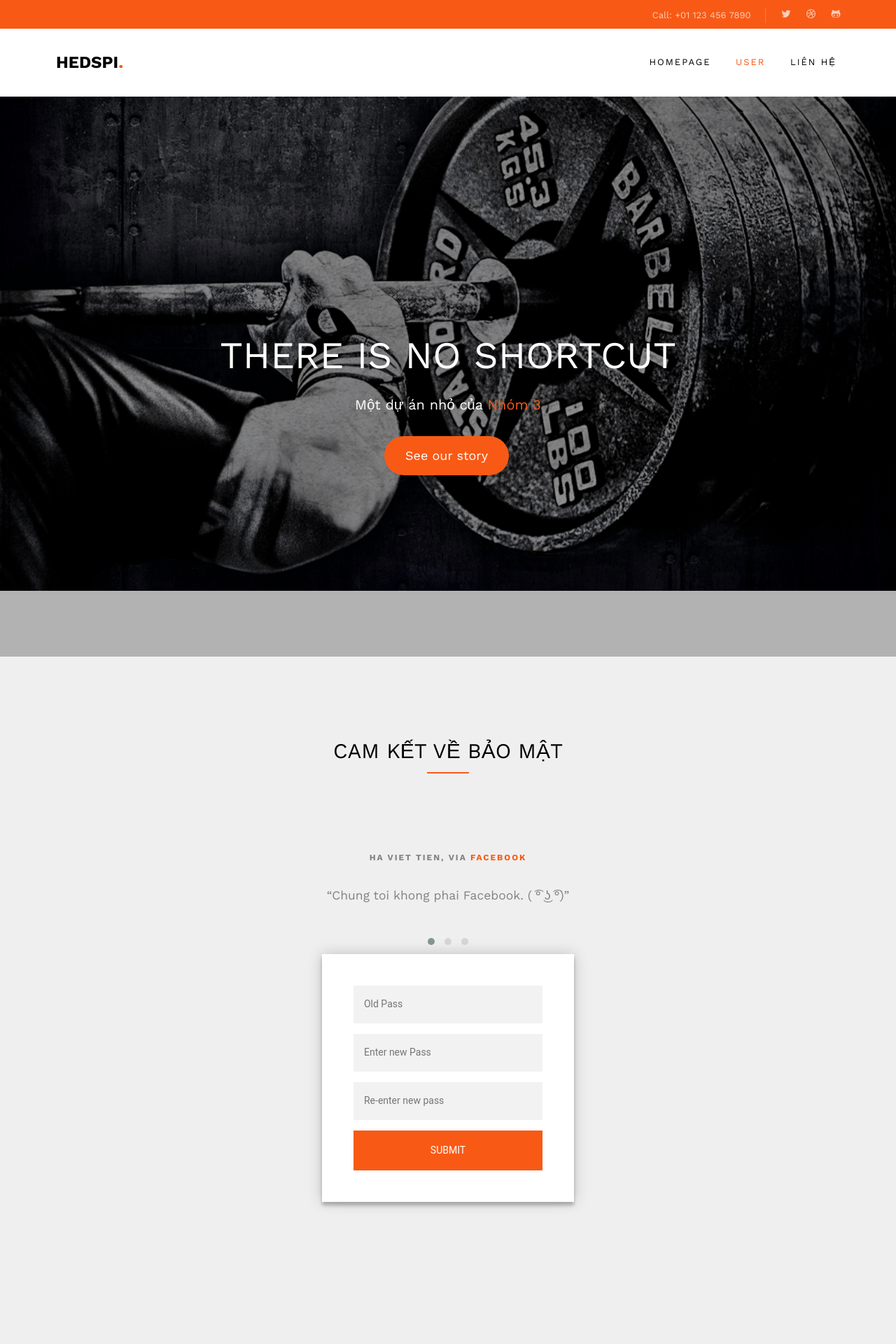
After one commit to tienthegainz/IT4082, a PHP site: page /changeinfo_pass.php in a window 1280 px wide. The commit adds this page. Shown: the top 1920 px of the page at 70% size. Run offline with PHP 8.4, Linux system fonts and the light colour scheme; some web fonts are replaced.

Commit message:
sua file changeinfo thanh changeinfo_pass

```diff
--- /dev/null
+++ b/changeinfo_pass.php
@@ -0,0 +1,328 @@
+<!doctype html>
+
+<html>
+<head>
+
+  <!--<meta charset="utf-8">-->
+  <meta http-equiv="Content-Type" content="text/html; charset=UTF-8"/>
+  <meta http-equiv="X-UA-Compatible" content="IE=edge">
+  <title>HST &mdash; Private Info</title>
+  <meta name="viewport" content="width=device-width, initial-scale=1">
+  <meta name="description" content="Free HTML5 Website Template by freehtml5.co" />
+  <meta name="keywords" content="free website templates, free html5, free template, free bootstrap, free website template, html5, css3, mobile first, responsive" />
+  <meta name="author" content="freehtml5.co" />
+
+  <!--
+  //////////////////////////////////////////////////////
+
+  FREE HTML5 TEMPLATE
+  DESIGNED & DEVELOPED by FreeHTML5.co
+
+  Website: 		http://freehtml5.co/
+  Email: 			info@freehtml5.co
+  Twitter: 		http://twitter.com/fh5co
+  Facebook: 		https://www.facebook.com/fh5co
+
+  //////////////////////////////////////////////////////
+   -->
+
+  	<!-- Facebook and Twitter integration -->
+  <meta property="og:title" content=""/>
+  <meta property="og:image" content=""/>
+  <meta property="og:url" content=""/>
+  <meta property="og:site_name" content=""/>
+  <meta property="og:description" content=""/>
+  <meta name="twitter:title" content="" />
+  <meta name="twitter:image" content="" />
+  <meta name="twitter:url" content="" />
+  <meta name="twitter:card" content="" />
+
+  <link href="https://fonts.googleapis.com/css?family=Work+Sans:300,400,500,700,800" rel="stylesheet">
+
+  <!-- Animate.css -->
+  <link rel="stylesheet" href="css/animate.css">
+  <!-- Icomoon Icon Fonts-->
+  <link rel="stylesheet" href="css/icomoon.css">
+  <!-- Bootstrap  -->
+  <link rel="stylesheet" href="css/bootstrap.css">
+
+  <!-- Magnific Popup -->
+  <link rel="stylesheet" href="css/magnific-popup.css">
+
+  <!-- Owl Carousel  -->
+  <link rel="stylesheet" href="css/owl.carousel.min.css">
+  <link rel="stylesheet" href="css/owl.theme.default.min.css">
+
+  <!-- Theme style  -->
+  <link rel="stylesheet" href="css/style.css">
+
+  <!-- Modernizr JS -->
+  <script src="js/modernizr-2.6.2.min.js"></script>
+  <!-- FOR IE9 below -->
+  <!--[if lt IE 9]>
+  <script src="js/respond.min.js"></script>
+  <![endif]-->
+
+  <!--Form dang ki -->
+  <style>
+  .form {
+  position: relative;
+  z-index: 1;
+  background: #FFFFFF;
+  max-width: 360px;
+  margin: 0 auto 100px;
+  padding: 45px;
+  text-align: center;
+  box-shadow: 0 0 20px 0 rgba(0, 0, 0, 0.2), 0 5px 5px 0 rgba(0, 0, 0, 0.24);
+  }
+  .form input {
+  font-family: "Roboto", sans-serif;
+  outline: 0;
+  background: #f2f2f2;
+  width: 100%;
+  border: 0;
+  margin: 0 0 15px;
+  padding: 15px;
+  box-sizing: border-box;
+  font-size: 14px;
+  }
+.form button {
+  font-family: "Roboto", sans-serif;
+  text-transform: uppercase;
+  outline: 0;
+  background: #F85A16;
+  color: #fff;
+  width: 100%;
+  border: 2px solid #F85A16;
+  padding: 15px;
+  font-size: 14px;
+  -webkit-transition: all 0.3 ease;
+  transition: all 0.3 ease;
+  cursor: pointer;
+}
+.form button:hover,.form button:active,.form button:focus {
+  background: #f96c2f !important;
+  border-color: #f96c2f !important;
+}
+.form .message {
+  margin: 15px 0 0;
+  color: #b3b3b3;
+  font-size: 12px;
+}
+.form .message a {
+  color: #4CAF50;
+  text-decoration: none;
+}
+.form .register-form {
+  display: none;
+}
+</style>
+
+</head>
+<body>
+  <div class="fh5co-loader"></div>
+
+  <div id="page">
+  <nav class="fh5co-nav" role="navigation">
+    <div class="top">
+      <div class="container">
+        <div class="row">
+          <div class="col-xs-12 text-right">
+            <p class="num">Call: +01 123 456 7890</p>
+            <ul class="fh5co-social">
+              <li><a href="#"><i class="icon-twitter"></i></a></li>
+              <li><a href="#"><i class="icon-dribbble"></i></a></li>
+              <li><a href="#"><i class="icon-github"></i></a></li>
+            </ul>
+          </div>
+        </div>
+      </div>
+    </div>
+    <div class="top-menu">
+      <div class="container">
+        <div class="row">
+          <div class="col-xs-2">
+            <div id="fh5co-logo"><a href="index.php">HEDSPI<span>.</span></a></div>
+          </div>
+          <div class="col-xs-10 text-right menu-1">
+            <ul>
+              <li ><a href="index.php">Homepage</a></li>
+              <li class="active has-dropdown">
+                <a >User</a>
+                      <ul class="dropdown">
+                        <li><a href="changeinfo_pass.php">Change info</a></li>
+                        <li><a href="stronglift.php">Training</a></li>
+                        <li><a class="active" href="track.php">Tracking chart</a></li>
+                      </ul>
+              </li>
+              <li><a href="contact.html">Liên hệ</a></li>
+            </ul>
+          </div>
+        </div>
+      </div>
+    </div>
+  </nav>
+
+  <header id="fh5co-header" class="fh5co-cover" role="banner" style="background-image:url(images/img_bg_2.jpg);" data-stellar-background-ratio="0.5">
+    <div class="overlay"></div>
+    <div class="container">
+      <div class="row">
+        <div class="col-md-8 col-md-offset-2 text-center">
+          <div class="display-t">
+            <div class="display-tc animate-box" data-animate-effect="fadeIn">
+              <h1>There is no shortcut</h1>
+              <h2>Một dự án nhỏ của <a href="http://freehtml5.co/" target="_blank">Nhóm 3</a></h2>
+              <p><a href="https://vimeo.com/channels/staffpicks/93951774" class="btn btn-primary popup-vimeo">See our story</a></p>
+            </div>
+          </div>
+        </div>
+      </div>
+    </div>
+  </header>
+
+
+  <div id="fh5co-testimonial" class="fh5co-bg-section">
+    <div class="container">
+      <div class="row animate-box">
+        <div class="col-md-8 col-md-offset-2 text-center fh5co-heading">
+          <h2>Cam kết về bảo mật</h2>
+        </div>
+      </div>
+      <div class="row">
+        <div class="col-md-10 col-md-offset-1">
+          <div class="row animate-box">
+            <div class="owl-carousel owl-carousel-fullwidth">
+              <div class="item">
+                <div class="testimony-slide active text-center">
+                  <span>Ha Viet Tien, via <a href="#" class="facebook">Facebook</a></span>
+                  <blockquote>
+                    <p>&ldquo;Chung toi khong phai Facebook. ( ͡° ͜ʖ ͡°)&rdquo;</p>
+                  </blockquote>
+                </div>
+              </div>
+              <div class="item">
+                <div class="testimony-slide active text-center">
+
+                  <span>Tran Vu Duc, via <a href="#" class="facebook">Facebook</a></span>
+                  <blockquote>
+                    <p>&ldquo;Chung toi cung khong phai Coc Coc. ( ͡° ͜ʖ ͡°)&rdquo;</p>
+                  </blockquote>
+                </div>
+              </div>
+              <div class="item">
+                <div class="testimony-slide active text-center">
+
+                  <span>Nhom 3, via <a href="#" class="facebook">Facebook</a></span>
+                  <blockquote>
+                    <p>&ldquo;Nen noi chung la ban cu yen cmn tam. ( ͡° ͜ʖ ͡°)&rdquo;</p>
+                  </blockquote>
+                </div>
+              </div>
+            </div>
+          </div>
+
+          <!-- <div class=" col-md-4 col-sm-4 col-xs-6">  <div class="col-md-12 text-center ">-->
+          <?php
+              echo '<div class="form ">
+              <form action="database/change_func.php" method="post">
+                <input type="password" name="old_pass" placeholder="Old Pass">
+                <br>
+                <input type="password" name="new_pass" placeholder="Enter new Pass">
+                <br>
+                <input type="password" name="new_pass2" placeholder="Re-enter new pass">
+                <br>
+                <button type="submit" name="submit">Submit</button>
+                <br>
+              </form>
+              </div>
+              ';
+              /*if(!isset($_GET['change'])){
+                exit();
+              }
+              else{
+                $loginCheck=$_GET['change']; //take what after login
+                if($loginCheck == "error"){
+                  printf("Loi du lieu. Xin thu lai\n");
+                }
+                else if($loginCheck == "failed"){
+                  printf("Nhap lieu sai. Xin kiem tra lai\n");
+                }
+              }*/
+         ?>
+        </div>
+      </div>
+    </div>
+  </div>
+
+
+  <div id="fh5co-started" class="fh5co-bg" style="background-image: url(images/img_bg_3.jpg);">
+    <div class="overlay"></div>
+    <div class="container">
+      <div class="row animate-box">
+        <div class="col-md-8 col-md-offset-2 text-center">
+          <h2>San sang chua nao? <br> <span> Khoi dong <br> VA </h2>
+        </div>
+      </div>
+      <div class="row animate-box">
+        <div class="col-md-8 col-md-offset-2 text-center">
+          <p><a href="stronglift.php" class="btn btn-default btn-lg">Nang ta nao</a></p>
+        </div>
+      </div>
+    </div>
+  </div>
+
+
+  <footer id="fh5co-footer" class="fh5co-bg" style="background-image: url(images/img_bg_1.jpg);" role="contentinfo">
+    <div class="overlay"></div>
+    <div class="container">
+      <div class="row row-pb-md">
+
+
+      <div class="row copyright">
+        <div class="col-md-12 text-center">
+          <p>
+            <small class="block">&copy; All Rights Reserved.</small>
+            <small class="block">Designed by <a href="http://freehtml5.co/" target="_blank">Nhóm 3</a></small>
+          </p>
+          <p>
+            <ul class="fh5co-social-icons">
+              <li><a href="#"><i class="icon-twitter"></i></a></li>
+              <li><a href="#"><i class="icon-facebook"></i></a></li>
+              <li><a href="#"><i class="icon-linkedin"></i></a></li>
+              <li><a href="#"><i class="icon-dribbble"></i></a></li>
+            </ul>
+          </p>
+        </div>
+      </div>
+  </footer>
+  </div>
+
+  <div class="gototop js-top">
+    <a href="#" class="js-gotop"><i class="icon-arrow-up"></i></a>
+  </div>
+
+  <!-- jQuery -->
+  <script src="js/jquery.min.js"></script>
+  <!-- jQuery Easing -->
+  <script src="js/jquery.easing.1.3.js"></script>
+  <!-- Bootstrap -->
+  <script src="js/bootstrap.min.js"></script>
+  <!-- Waypoints -->
+  <script src="js/jquery.waypoints.min.js"></script>
+  <!-- Stellar Parallax -->
+  <script src="js/jquery.stellar.min.js"></script>
+  <!-- Carousel -->
+  <script src="js/owl.carousel.min.js"></script>
+  <!-- countTo -->
+  <script src="js/jquery.countTo.js"></script>
+  <!-- Magnific Popup -->
+  <script src="js/jquery.magnific-popup.min.js"></script>
+  <script src="js/magnific-popup-options.js"></script>
+  <!-- Main -->
+  <script src="js/main.js"></script>
+
+
+
+
+</body>
+</html>
--- a/database/signup_func.php
+++ b/database/signup_func.php
@@ -37,6 +37,6 @@
       mysqli_stmt_bind_param($stmt,"sssisiiii",$name,$user,$pass,$age,$gender,$weight,$height,$coach,$program);
       mysqli_stmt_execute($stmt);
       mysqli_stmt_close($stmt);
-      header("Location: ../signup.php?signup=success"); //thanh cong
+      header("Location: ../login.php"); //thanh cong
     }
   }
--- a/database/stronglift_func.php
+++ b/database/stronglift_func.php
@@ -69,7 +69,7 @@
         header("Location: ../index.php?record=success");
     }
   }
-  else{
+  else {
     $squat1 = $_GET['squat1'];
     $squat2 = $_GET['squat2'];
     $squat3 = $_GET['squat3'];
@@ -123,7 +123,7 @@
       mysqli_stmt_execute($stmt);
       mysqli_stmt_close($stmt);
       header("Location: ../index.php?record=success");
-  }
+    }
   }
   unset($_SESSION['s1']);
   unset($_SESSION['w1']);
--- a/index.php
+++ b/index.php
@@ -169,7 +169,7 @@ Facebook: 		https://www.facebook.com/fh5co
 									else{
 										echo '
 											<ul class="dropdown">
-												<li><a href="changeinfo.php">Change info</a></li>
+												<li><a href="changeinfo_pass.php">Change info</a></li>
 												<li><a href="stronglift.php">Training</a></li>
 												<li><a href="track.php">Tracking chart</a></li>
 												<li><a href="logout.php">Logout</a></li>
--- a/track.php
+++ b/track.php
@@ -134,7 +134,7 @@
 						{
 							"id": "Title-1",
 							"size": 15,
-							"text": "6 days Training Track"
+							"text": "Training Track"
 						}
 					],
           "dataProvider": [
@@ -202,7 +202,7 @@
 								<li class="active has-dropdown">
 									<a >User</a>
 												<ul class="dropdown">
-													<li><a href="changeinfo.php">Change info</a></li>
+													<li><a href="changeinfo_pass.php">Change info</a></li>
 													<li><a href="stronglift.php">Training</a></li>
 													<li><a class="active" href="track.php">Tracking chart</a></li>
 												</ul>
```
